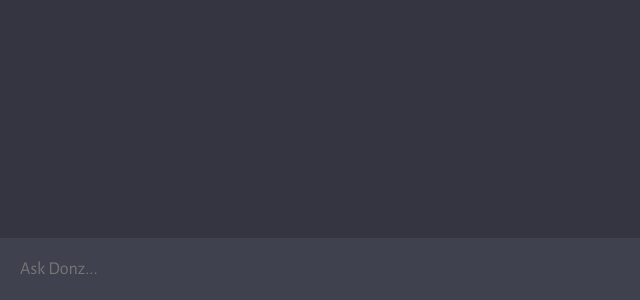
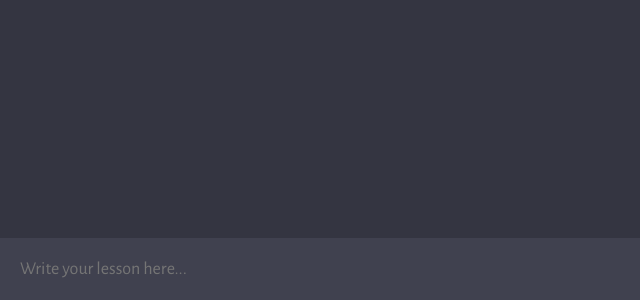
Before and after one commit to donrv16/donzgpt, a website built with Vite: page client/index.html in a window 1280 px wide. Shown: the part 500-800 px from the top of the page, 0-640 px from the left. Built offline with nearby package versions, Linux system fonts and the light colour scheme.

Commit message:
index.html

```diff
--- a/client/index.html
+++ b/client/index.html
@@ -5,7 +5,7 @@
     <link rel="icon" type="image/svg+xml" href="favicon.ico" />
     <meta property="og:image" content="assets/donzgpt.png" />
     <meta name="viewport" content="width=device-width, initial-scale=1.0" />
-    <title>Donz GPT</title>
+    <title>Lesson Planner</title>
     <link rel="stylesheet" href="style.css" />
   </head>
   <body>
@@ -13,7 +13,7 @@
       <div id="chat_container"></div>
 
       <form>
-        <textarea name="prompt" rows="1" cols="1" placeholder="Ask Donz..."></textarea>
+        <textarea name="prompt" rows="1" cols="1" placeholder="Write your lesson here..."></textarea>
         <button type="submit"><img src="assets/send.svg" alt="send" />
       </form>
     </div>
```
